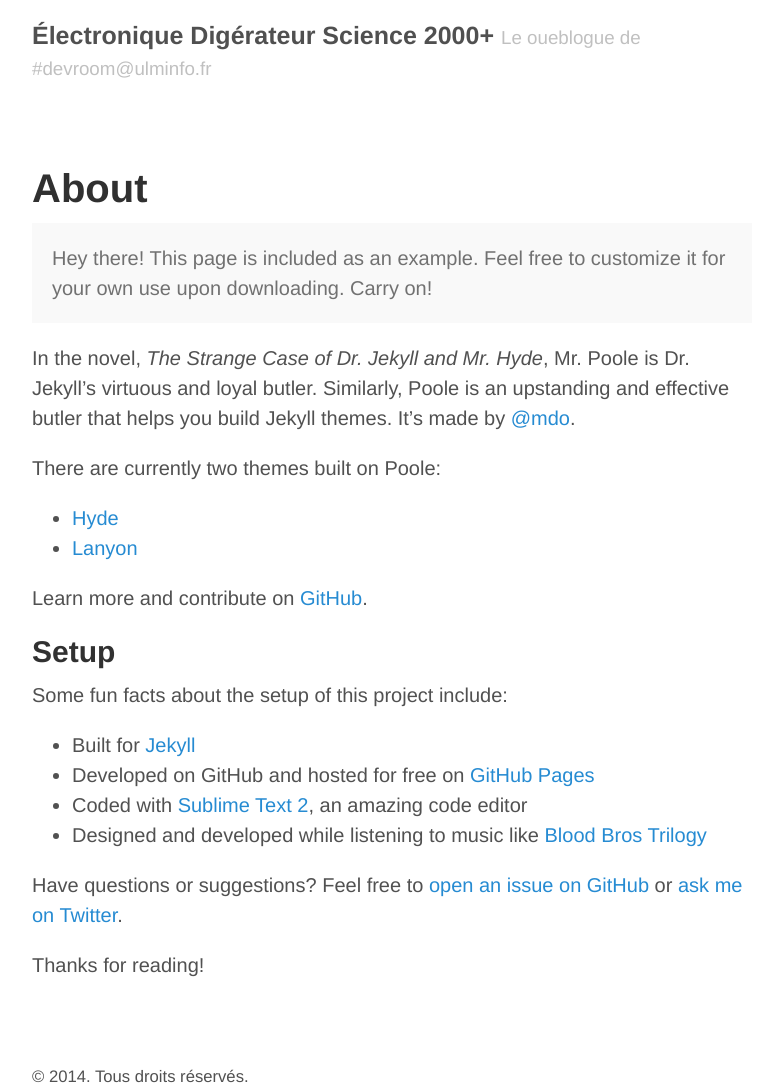
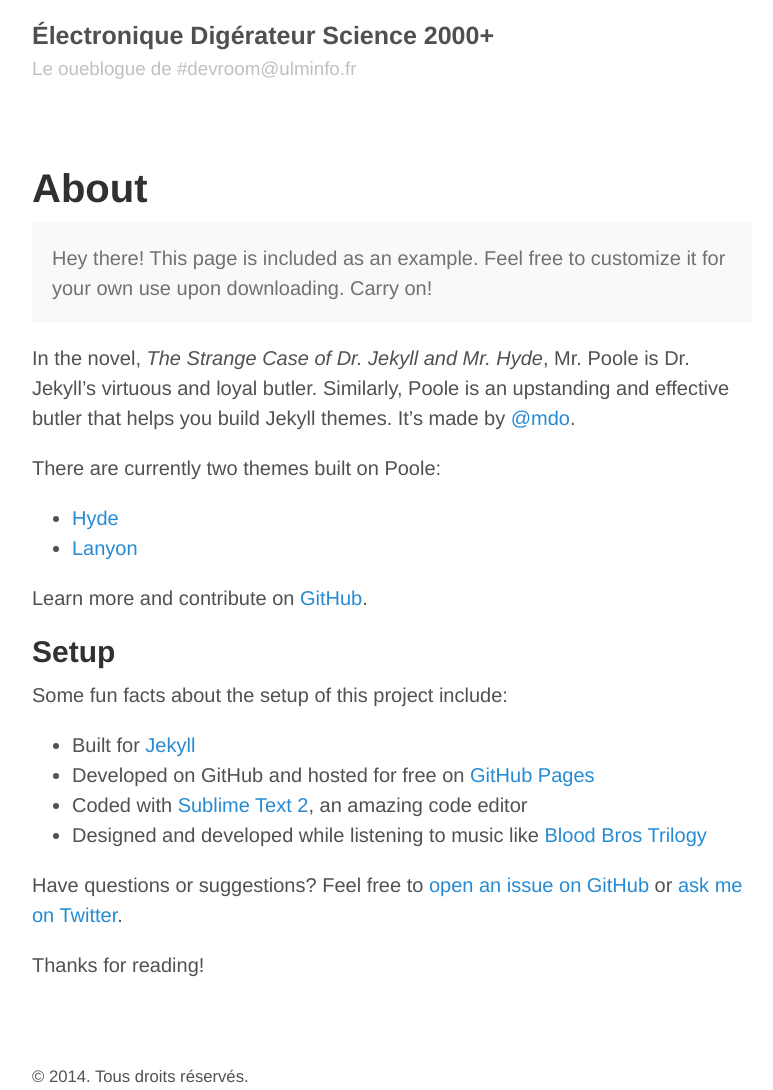
Before and after one commit to electronicdigeratorscience2000plus/electronicdigeratorscience2000plus.github.io, a Jekyll site: the page built from about.md, in a window 1280 px wide. Shown: the whole page, without its empty margins (248-1021 px from the left). Built offline with Jekyll 4.4.1, drawn with Linux system fonts in a browser that asks for light colours.

Commit message:
tweak layout

```diff
--- a/_config.yml
+++ b/_config.yml
@@ -6,7 +6,7 @@
 title:            Électronique Digérateur Science 2000+
 tagline:          "Le oueblogue de #devroom@ulminfo.fr"
 # url:              http://getpoole.com
-paginate:         1
+paginate:         5
 baseurl:          /
 # author:
 #   name:           Mark Otto
--- a/_layouts/default.html
+++ b/_layouts/default.html
@@ -12,6 +12,7 @@
       <header class="masthead">
         <h3 class="masthead-title">
           <a href="{{ site.baseurl }}" title="Home">{{ site.title }}</a>
+          <br />
           <small>{{ site.tagline }}</small>
         </h3>
       </header>
--- a/index.html
+++ b/index.html
@@ -17,7 +17,6 @@
       par
       <span rel="author">{{ post.author }}</span>
     </div>
-    {{ post.content }}
   </article>
   {% endfor %}
 </div>
```
